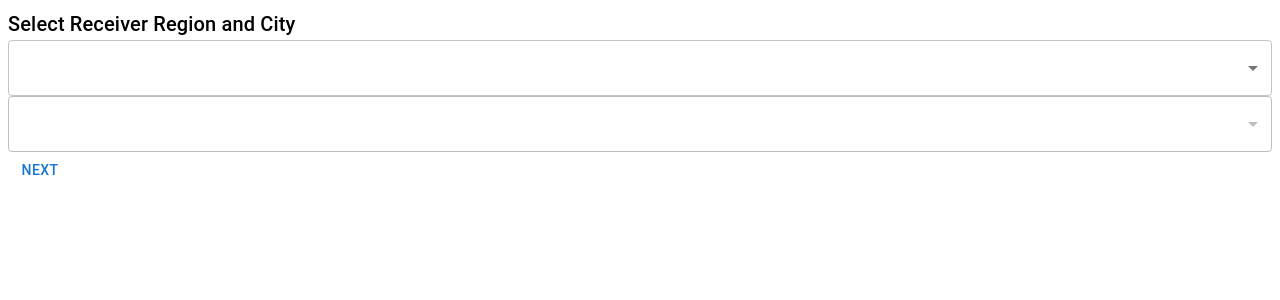
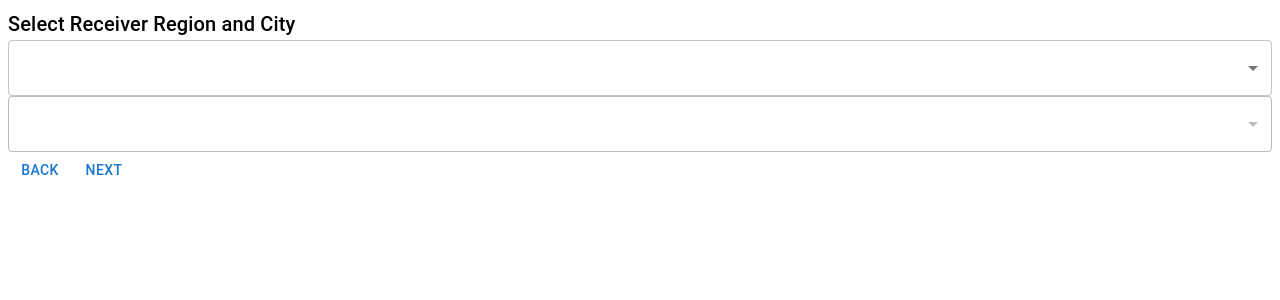
Before and after one commit to carlyn1918/my-shipping-app, a React (Vite) app: page / in a window 1280 px wide. Both pictures are taken after a click on the button "NEXT". Shown: the top 300 px of the page. Built offline with nearby package versions, Linux system fonts and the light colour scheme.

Commit message:
add: onBack in receiverPage

```diff
--- a/src/components/ReceiverInfoForm.jsx
+++ b/src/components/ReceiverInfoForm.jsx
@@ -3,7 +3,7 @@ import React, { useState } from 'react';
 import { Select, MenuItem, Button, Typography } from '@mui/material';
 import regionsData from './philippinesRegionsCities.json'; // Import the JSON file
 
-const ReceiverInfoForm = ({ data, onChange, onNext }) => {
+const ReceiverInfoForm = ({ data, onChange, onNext, onBack }) => {
   const [selectedRegion, setSelectedRegion] = useState(data.region || "");
 
   // Update the region and clear the city selection when the region changes
@@ -66,7 +66,9 @@ const ReceiverInfoForm = ({ data, onChange, onNext }) => {
         ))}
       </Select>
 
+      <Button onClick={onBack}>Back</Button>
       <Button onClick={onNext}>Next</Button>
+
     </div>
   );
 };
```
